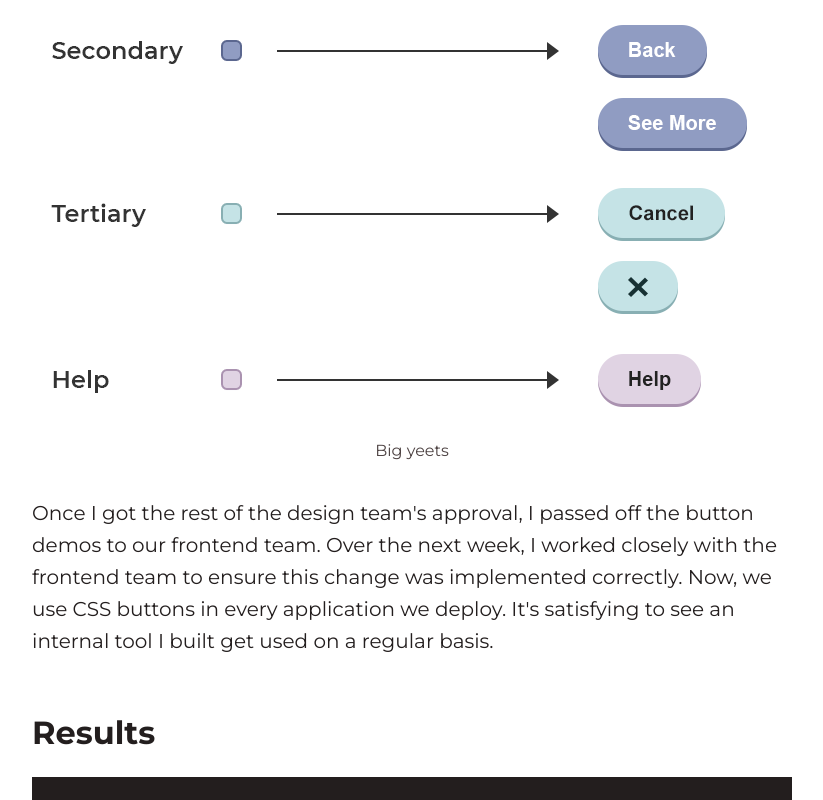
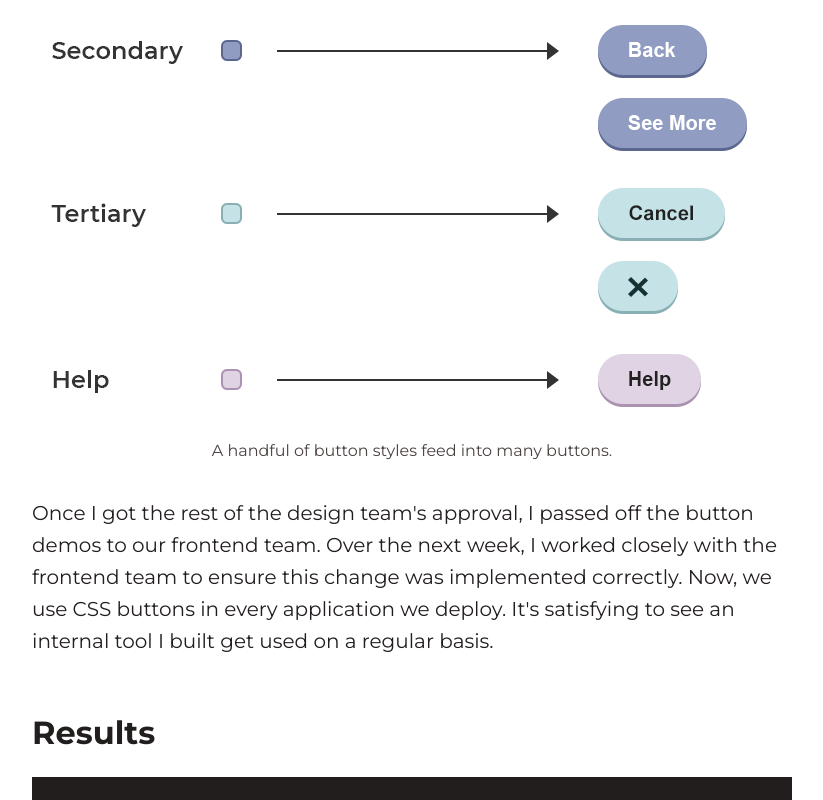
Before and after one commit to MMarki/Personal-Website-V3, a plain HTML site: page scripts-buttons.html in a window 1280 px wide. Shown: the part 11200-12000 px from the top of the page, without its empty margins (228-1051 px from the left). Drawn offline with Linux system fonts and the light colour scheme; a web font is replaced by a local one.

Commit message:
Updated figure captions

```diff
--- a/scripts-buttons.html
+++ b/scripts-buttons.html
@@ -151,7 +151,7 @@
                     <p>I built a demo that showed how button styles could propagate across buttons in our application.</p>
                     <figure>
                         <img class="img-work-page img-responsive" src="./img/tools/button-hierarchy.png" alt="Diagram of how basic colors propagate to specific buttons">
-                        <figcaption>Big yeets</figcaption>
+                        <figcaption>A handful of button styles feed into many buttons.</figcaption>
                     </figure>
                     <p>Once I got the rest of the design team's approval, I passed off the button demos to our frontend team. Over the next week, I worked closely with the frontend team to ensure this change was implemented correctly. Now, we use CSS buttons in every application we deploy. It's  satisfying to see an internal tool I built get used on a regular basis.</p>
                     <h2><a id="results"></a>Results</h2>
```
